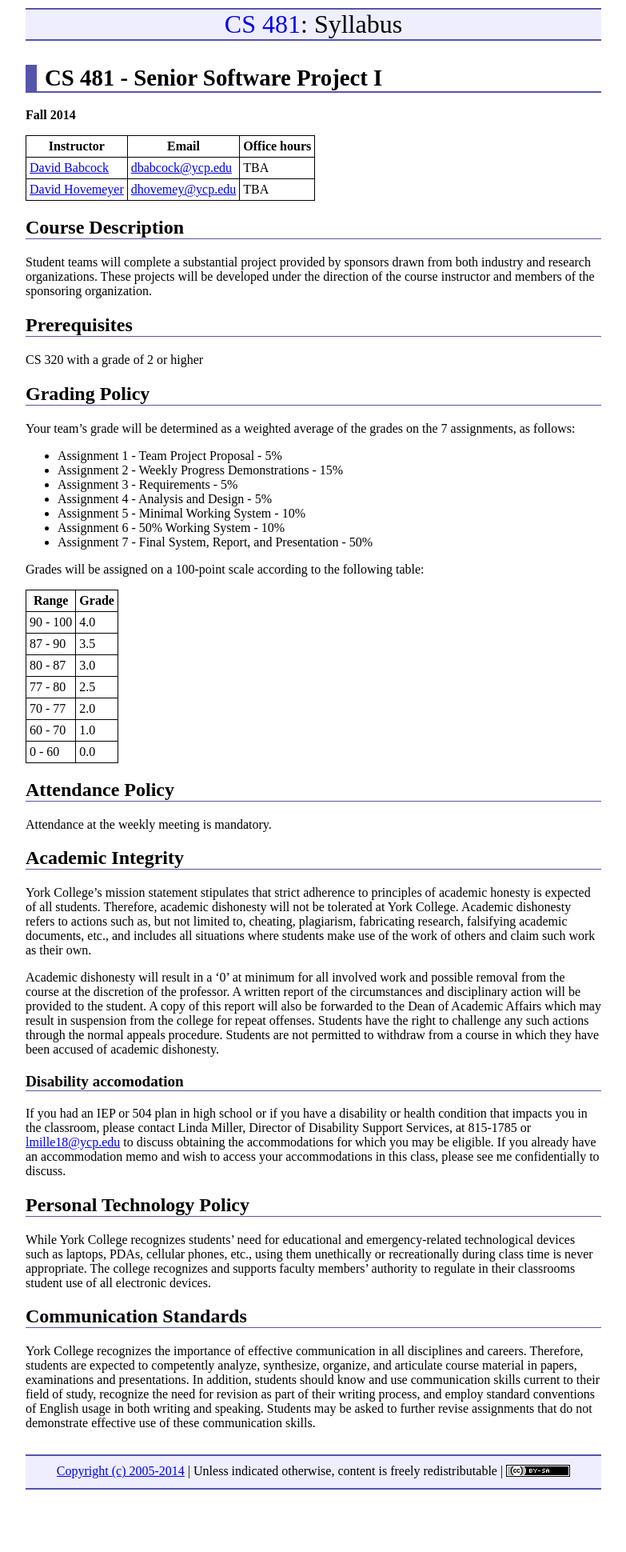
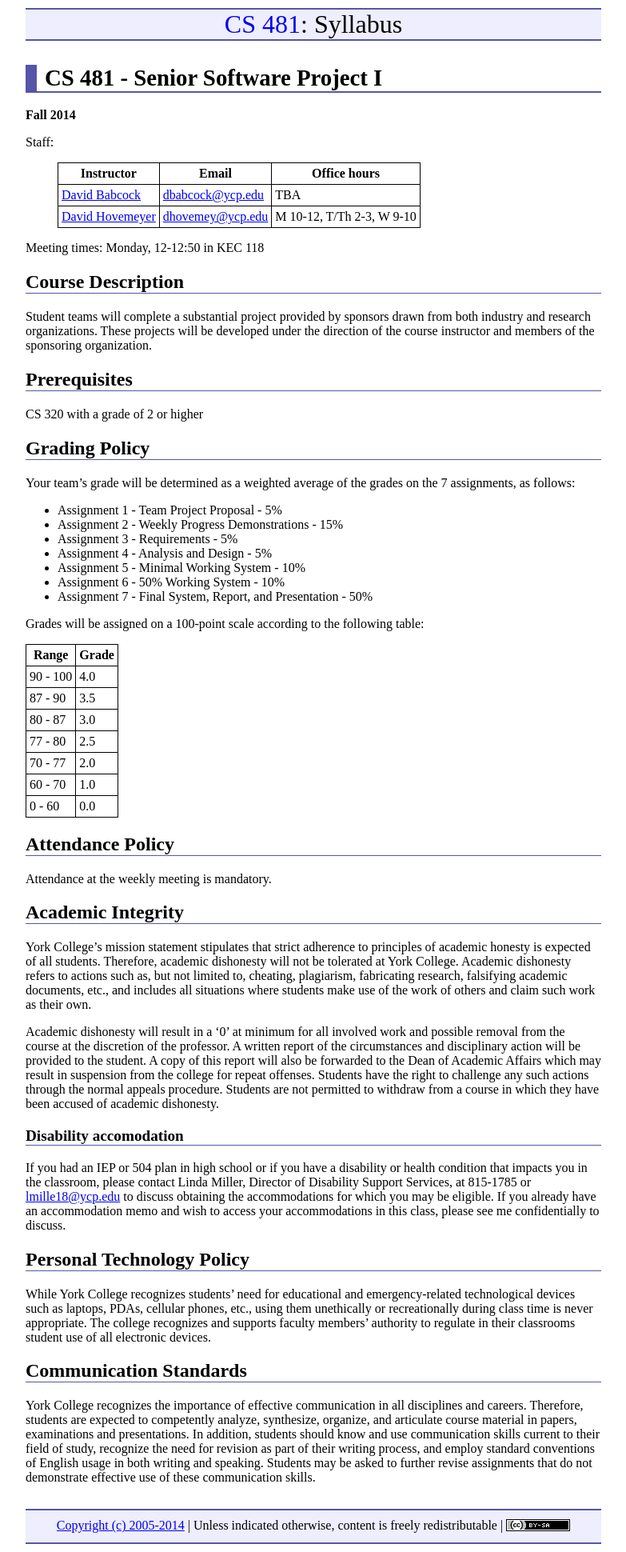
Before and after one commit to ycpcs/cs481-fall2014, a Jekyll site: the page built from syllabus.md, in a window 1280 px wide. Shown: the whole page at 80% size, without its empty margins (248-1031 px from the left). Built offline with Jekyll 4.4.1, drawn with Linux system fonts in a browser that asks for light colours; nearby versions of some CDN libraries; Markdown is read by kramdown in place of the engine named in the settings; before the commit the page ends 1872 px from its top, so only the background shows below that.

```diff
--- a/syllabus.md
+++ b/syllabus.md
@@ -7,10 +7,14 @@ title: "Syllabus"
 
 **Fall 2014**
 
-Instructor | Email | Office hours
----------- | ----- | ------------
-[David Babcock](http://faculty.ycp.edu/~dbabcock) | <dbabcock@ycp.edu> | TBA
-[David Hovemeyer](http://faculty.ycp.edu/~dhovemey) | <dhovemey@ycp.edu> | TBA
+Staff:
+
+> Instructor | Email | Office hours
+> ---------- | ----- | ------------
+> [David Babcock](http://faculty.ycp.edu/~dbabcock) | <dbabcock@ycp.edu> | TBA
+> [David Hovemeyer](http://faculty.ycp.edu/~dhovemey) | <dhovemey@ycp.edu> | M 10-12, T/Th 2-3, W 9-10
+
+Meeting times: Monday, 12-12:50 in KEC 118
 
 ## Course Description
 
```
